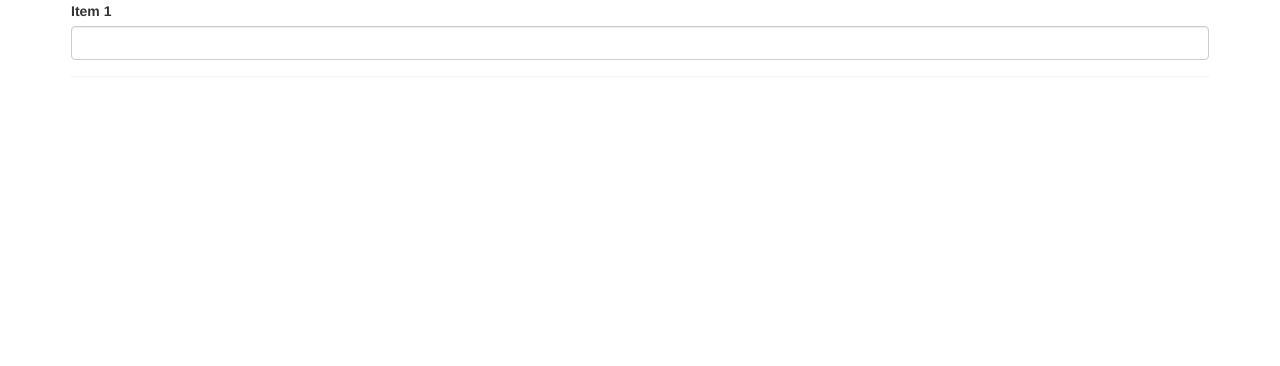
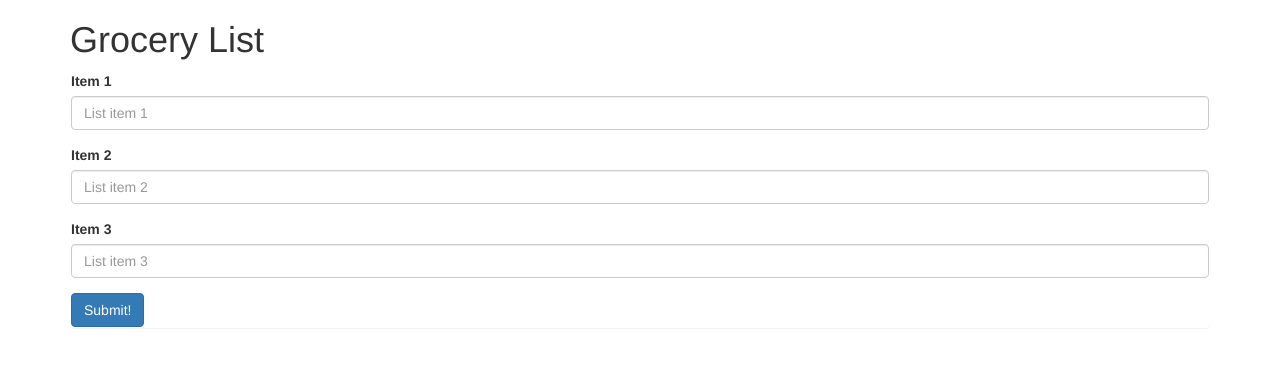
Before and after one commit to ericanafziger/grocery-list, a plain HTML site: page index.html in a window 1280 px wide. Drawn offline with Linux system fonts and the light colour scheme.

Commit message:
add hidden show id and additional form elements

```diff
--- a/css/styles.css
+++ b/css/styles.css
@@ -0,0 +1,3 @@
+#show {
+  display: none;
+}
--- a/index.html
+++ b/index.html
@@ -9,14 +9,29 @@
   </head>
   <body>
     <div class="container">
+      <h1>Grocery List</h1>
       <div class="panel" id="blanks">
         <form>
           <div class="form-group">
             <label for="item1">Item 1</label>
-            <input class="form-control" id="item1"></input>
+            <input class="form-control" id="item1" placeholder="List item 1"></input>
           </div>
+          <div class="form-group">
+            <label for="item2">Item 2</label>
+            <input class="form-control" id="item2" placeholder="List item 2"></input>
+          </div>
+          <div class="form-group">
+            <label for="item3">Item 3</label>
+            <input class="form-control" id="item3" placeholder="List item 3"></input>
+          </div>
+          <button type="submit" class="btn btn-primary">Submit!</button>
         </form>
       </div><!--blanks-->
+      <div class="panel" id="show">
+        <h1>Your Grocery List</h1>
+        <ul>
+        </ul>
+      </div><!--closes show-->
     </div><!--closes container-->
 
   </body>
```
